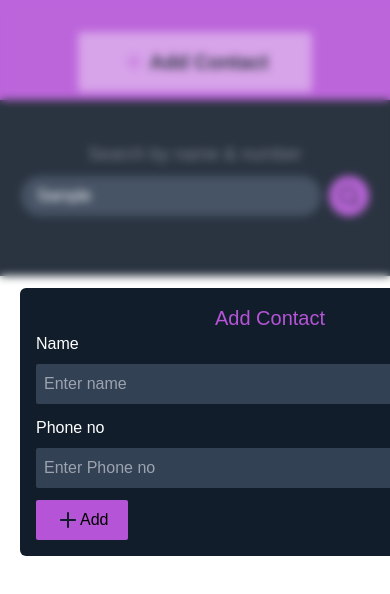
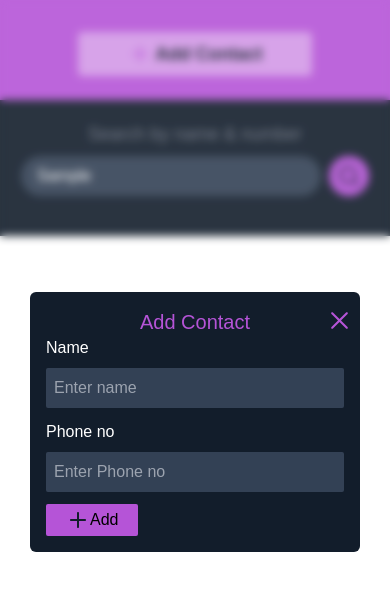
Before and after one commit to Firdosh01/Contact-manager, a React (Create React App) app: page / in a window 390 px wide. Both pictures are taken after typing "Sample" into the empty fields and a click on the button "Add Contact". Shown: the top 594 px of the page. Built offline with nearby package versions, Linux system fonts and the light colour scheme.

Commit message:
responsive update

```diff
--- a/src/App.js
+++ b/src/App.js
@@ -63,7 +63,7 @@ function App() {
       <div className="bg-[#B554D7] h-[100px]">
         <div className="flex items-center justify-center">
           <button
-            className="flex gap-1 outline-none bg-btn hover:text-[#B554D7] py-4 w-[60%] text-center text-[#121D2B] hover:bg-[#121D2B] rounded duration-500 font-semibold text-xl justify-center items-center mt-8"
+            className="flex gap-1 outline-none bg-btn hover:text-[#B554D7] md:py-4 py-2 w-[60%] text-center text-[#121D2B] hover:bg-[#121D2B] rounded duration-500 font-semibold md:text-xl text-lg justify-center items-center mt-8"
             onClick={() => setAddContactModal(true)}
           >
             <svg
@@ -82,7 +82,7 @@ function App() {
           </button>
         </div>
       </div>
-      <div className="bg-[#121D2B] py-10">
+      <div className="bg-[#121D2B] md:py-10 py-5">
         <div className="flex flex-col items-center justify-center">
           <p className="pb-2 text-lg text-gray-500">Search by name & number</p>
           <div className="flex gap-2">
--- a/src/components/AddContactModal.js
+++ b/src/components/AddContactModal.js
@@ -50,7 +50,7 @@ export default function AddContactModal({
 
   return (
     <div onClick={handleOverlayClick} className="fixed inset-0 z-[1000] !mt-0 grid place-items-center overflow-auto bg-white bg-opacity-10 backdrop-blur-sm">
-      <div className="bg-[#121D2B] rounded-md w-[500px] m-5 p-4 relative">
+      <div className="bg-[#121D2B] rounded-md md:w-[500px] w-[330px]   m-5 p-4 relative">
         <h3 className="text-[#B554D7] text-center text-xl">{editContactModal ? "Update Contact" : "Add Contact"}</h3>
         <div
           className="absolute cursor-pointer right-2 top-4"
@@ -99,7 +99,7 @@ export default function AddContactModal({
             />
           </div>
           <div  className="w-fit">
-            <button type="submit" className="bg-[#B554D7]  py-2 px-5 w-fit text-black flex rounded-sm">
+            <button type="submit" className="bg-[#B554D7]  md:py-2 py-1 px-5 w-fit text-black flex rounded-sm">
               <svg
                 xmlns="http://www.w3.org/2000/svg"
                 width="24"
```
